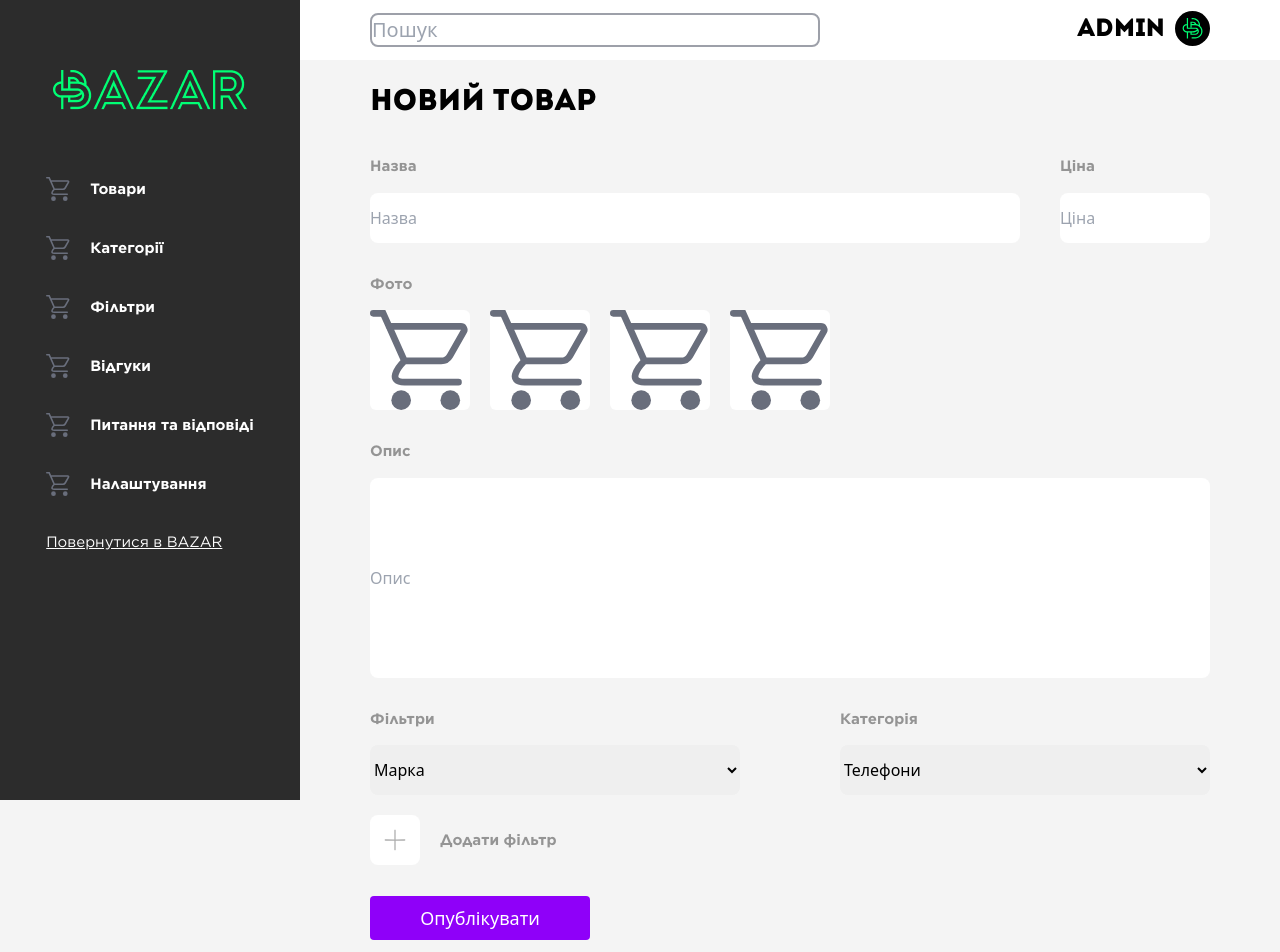
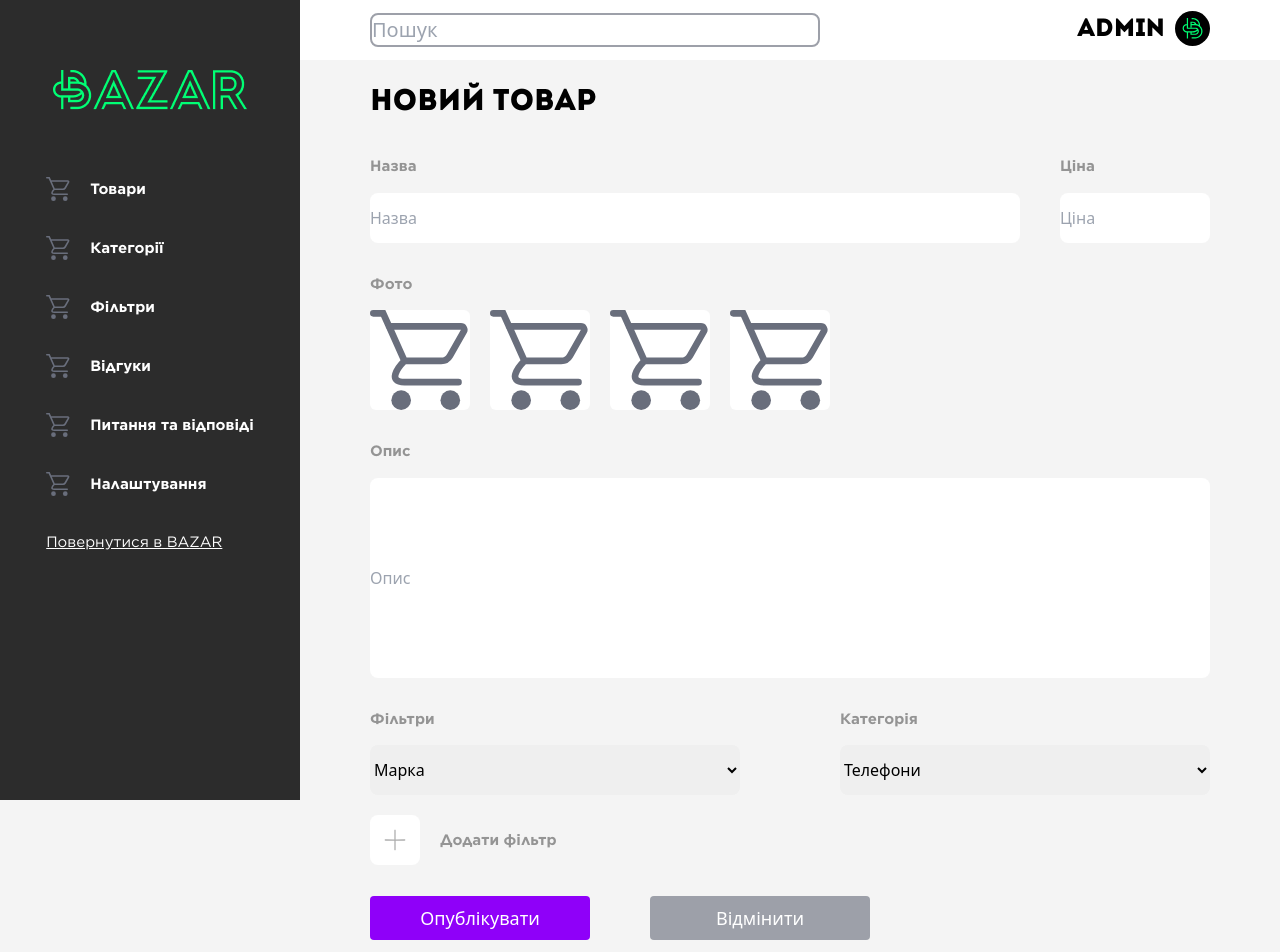
Before and after one commit to Bazar-INC/bazar, a React (Vite) app: page /admin/new_product in a window 1280 px wide. Shown: the top 952 px of the page. Built offline with nearby package versions, Linux system fonts and the light colour scheme; no server answers.

Commit message:
Added cancel button

```diff
--- a/src/components/admin/sections/newProduct/index.tsx
+++ b/src/components/admin/sections/newProduct/index.tsx
@@ -1,4 +1,5 @@
 import { FC, useEffect, useState } from "react";
+import { Link } from "react-router-dom";
 import { Icons } from "../../../icons/icons";
 import { Layout } from "../../../layout/layout";
 import { Typography } from "../../../typography";
@@ -83,9 +84,10 @@ const NewProduct: FC = () => {
                </div>
             </div>
 
-
-
-            <Layout.Button className="w-[220px] h-[44px] mt-[31px]">Опублікувати</Layout.Button>
+            <div className="flex flex-row">
+               <Layout.Button className="w-[220px] h-[44px] mt-[31px]">Опублікувати</Layout.Button>
+               <Link to="/admin/products"><Layout.Button className="w-[220px] h-[44px] mt-[31px] bg-[#9DA0A9] hover:bg-[#6e7178] ml-[60px]">Відмінити</Layout.Button></Link>
+            </div>
          </div>
       </div>
    );
```
